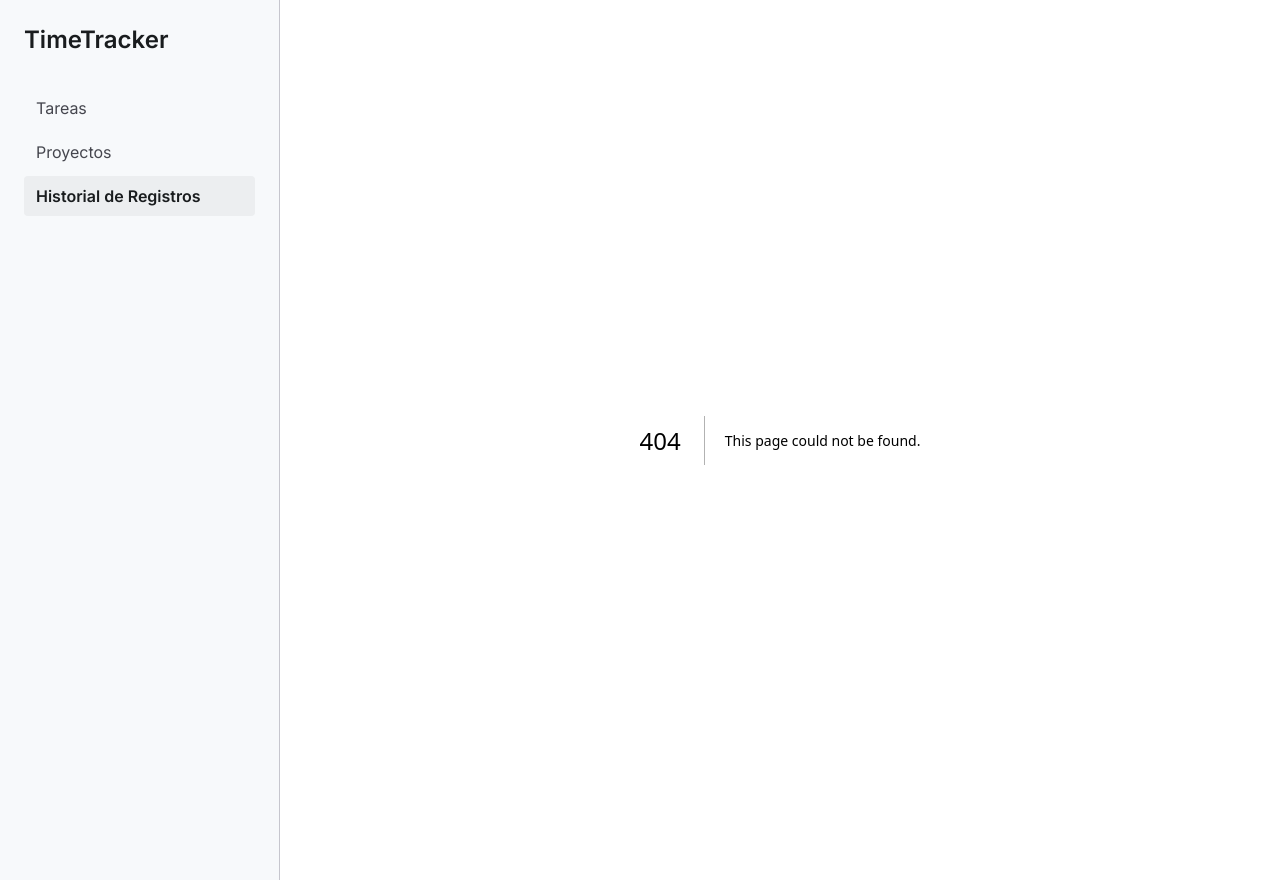
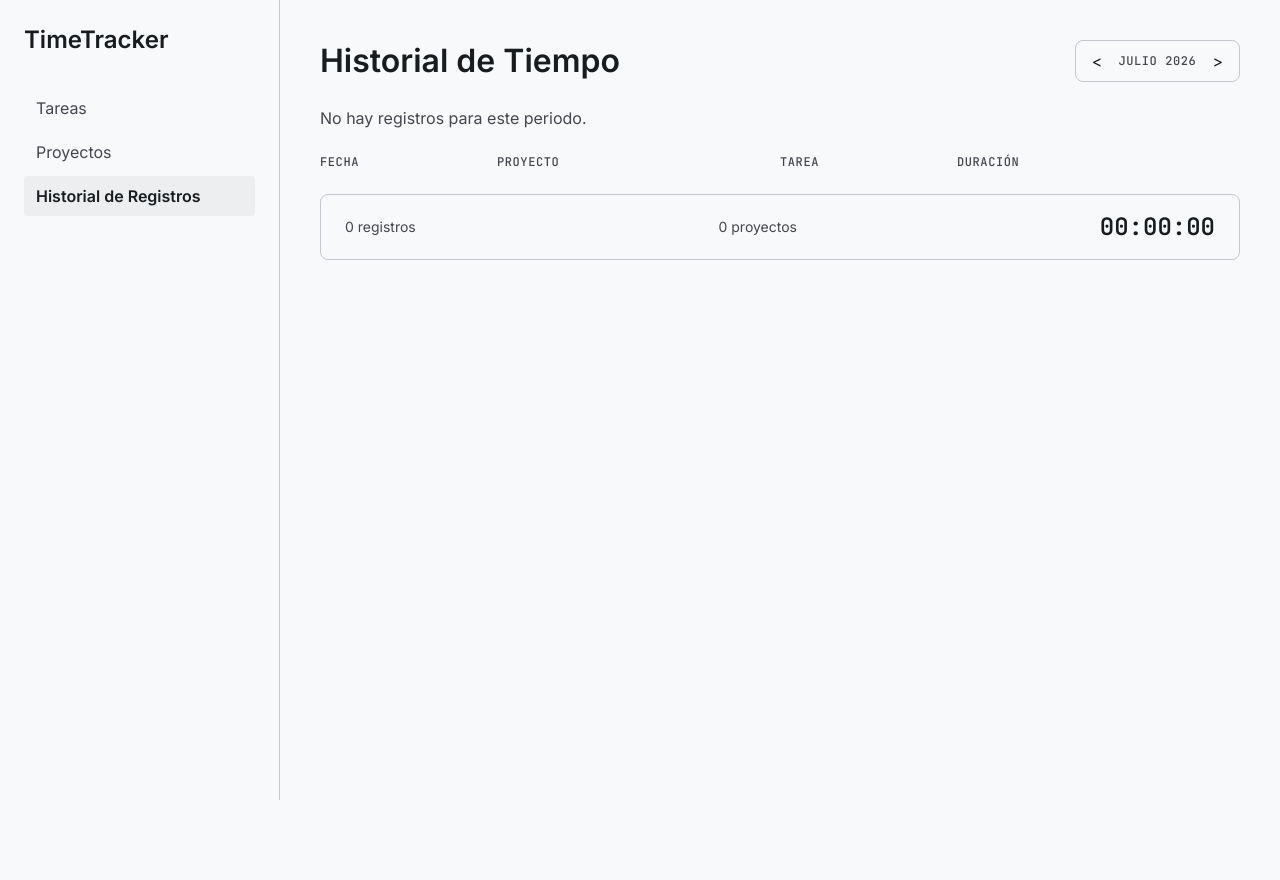
Before and after one commit to juanca202/exercise-time-tracker, a Next.js app: page /history in a window 1280 px wide. Before the commit this address had no page. After the commit the page ends 800 px from the top, so only its background shows below. Built offline with nearby package versions, Linux system fonts and the light colour scheme.

Commit message:
feat: compose Historial page

```diff
--- /dev/null
+++ b/src/app/history/page.tsx
@@ -0,0 +1,5 @@
+import { HistoryView } from "@/features/time-tracker/components/history-view/history-view";
+
+export default function HistoryPage() {
+  return <HistoryView />;
+}
--- /dev/null
+++ b/src/features/time-tracker/components/history-view/history-view.tsx
@@ -0,0 +1,139 @@
+"use client";
+
+import { useState } from "react";
+import { formatDurationClock, formatDurationShort } from "../../lib/duration";
+import {
+  formatPeriodLabel,
+  getCurrentPeriod,
+  shiftPeriod,
+  type Period,
+} from "../../lib/period";
+import {
+  getEntriesForPeriod,
+  getProjectTotalsForPeriod,
+} from "../../lib/selectors";
+import { useTimeTrackerStore } from "../../store/time-tracker-store";
+
+export function HistoryView({
+  initialPeriod,
+}: { initialPeriod?: Period } = {}) {
+  const timeEntries = useTimeTrackerStore((state) => state.timeEntries);
+  const tasks = useTimeTrackerStore((state) => state.tasks);
+  const projects = useTimeTrackerStore((state) => state.projects);
+  const [period, setPeriod] = useState<Period>(
+    () => initialPeriod ?? getCurrentPeriod(new Date()),
+  );
+
+  const entries = getEntriesForPeriod(timeEntries, period);
+  const projectTotals = getProjectTotalsForPeriod(
+    timeEntries,
+    tasks,
+    projects,
+    period,
+  );
+  const totalSeconds = entries.reduce(
+    (total, entry) => total + entry.durationSeconds,
+    0,
+  );
+  const distinctProjectCount = new Set(
+    projectTotals.map((item) => item.project.id),
+  ).size;
+
+  return (
+    <div className="flex flex-col gap-6">
+      <div className="flex items-center justify-between">
+        <h1 className="text-headline-lg font-semibold text-on-surface">
+          Historial de Tiempo
+        </h1>
+        <div className="flex items-center gap-4 rounded-lg border border-outline-variant px-4 py-2">
+          <button
+            type="button"
+            aria-label="Periodo anterior"
+            onClick={() => setPeriod((current) => shiftPeriod(current, -1))}
+          >
+            {"<"}
+          </button>
+          <span className="text-label-mono uppercase text-on-surface-variant">
+            {formatPeriodLabel(period)}
+          </span>
+          <button
+            type="button"
+            aria-label="Periodo siguiente"
+            onClick={() => setPeriod((current) => shiftPeriod(current, 1))}
+          >
+            {">"}
+          </button>
+        </div>
+      </div>
+
+      {projectTotals.length === 0 ? (
+        <p className="text-body-lg text-on-surface-variant">
+          No hay registros para este periodo.
+        </p>
+      ) : (
+        <div className="grid grid-cols-1 gap-6 sm:grid-cols-2 lg:grid-cols-3">
+          {projectTotals.map(({ project, totalSeconds: projectSeconds }) => (
+            <article
+              key={project.id}
+              className="rounded-lg border border-outline-variant p-6"
+            >
+              <p className="text-body-lg font-semibold text-on-surface">
+                {project.name}
+              </p>
+              <p className="font-mono text-headline-md text-on-surface">
+                {formatDurationShort(projectSeconds)}
+              </p>
+            </article>
+          ))}
+        </div>
+      )}
+
+      <table className="w-full text-left">
+        <thead>
+          <tr>
+            <th className="text-label-mono uppercase text-on-surface-variant">
+              Fecha
+            </th>
+            <th className="text-label-mono uppercase text-on-surface-variant">
+              Proyecto
+            </th>
+            <th className="text-label-mono uppercase text-on-surface-variant">
+              Tarea
+            </th>
+            <th className="text-label-mono uppercase text-on-surface-variant">
+              Duración
+            </th>
+          </tr>
+        </thead>
+        <tbody>
+          {entries.map((entry) => {
+            const task = tasks[entry.taskId];
+            const project = task ? projects[task.projectId] : undefined;
+            return (
+              <tr key={entry.id} className="border-t border-outline-variant">
+                <td className="py-3">{entry.date}</td>
+                <td className="py-3">{project?.name ?? ""}</td>
+                <td className="py-3">{task?.name ?? ""}</td>
+                <td className="py-3 font-mono">
+                  {formatDurationClock(entry.durationSeconds)}
+                </td>
+              </tr>
+            );
+          })}
+        </tbody>
+      </table>
+
+      <div className="flex items-center justify-between rounded-lg border border-outline-variant px-6 py-4">
+        <span className="text-body-md text-on-surface-variant">
+          {entries.length} registros
+        </span>
+        <span className="text-body-md text-on-surface-variant">
+          {distinctProjectCount} proyectos
+        </span>
+        <span className="font-mono text-headline-md text-on-surface">
+          {formatDurationClock(totalSeconds)}
+        </span>
+      </div>
+    </div>
+  );
+}
```
Also changed, not shown: 1 other file (tests, documents, lock files or other folders).
